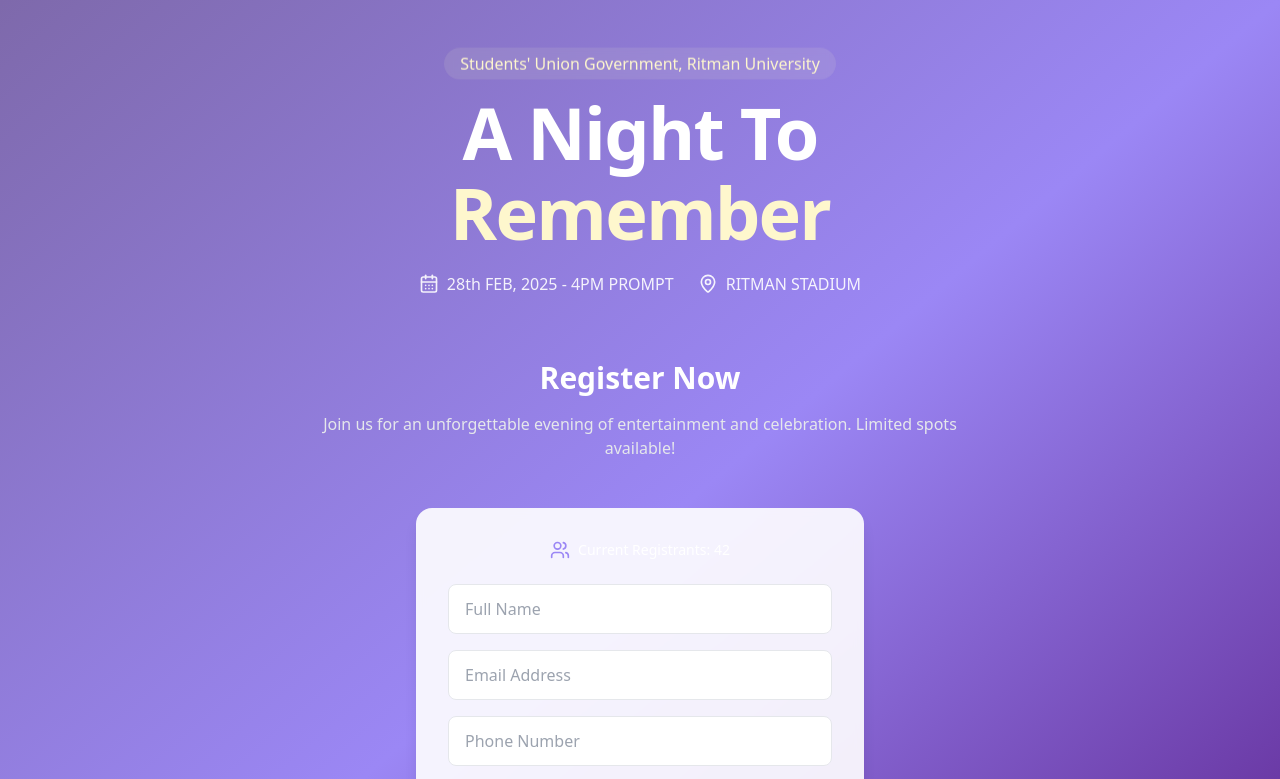
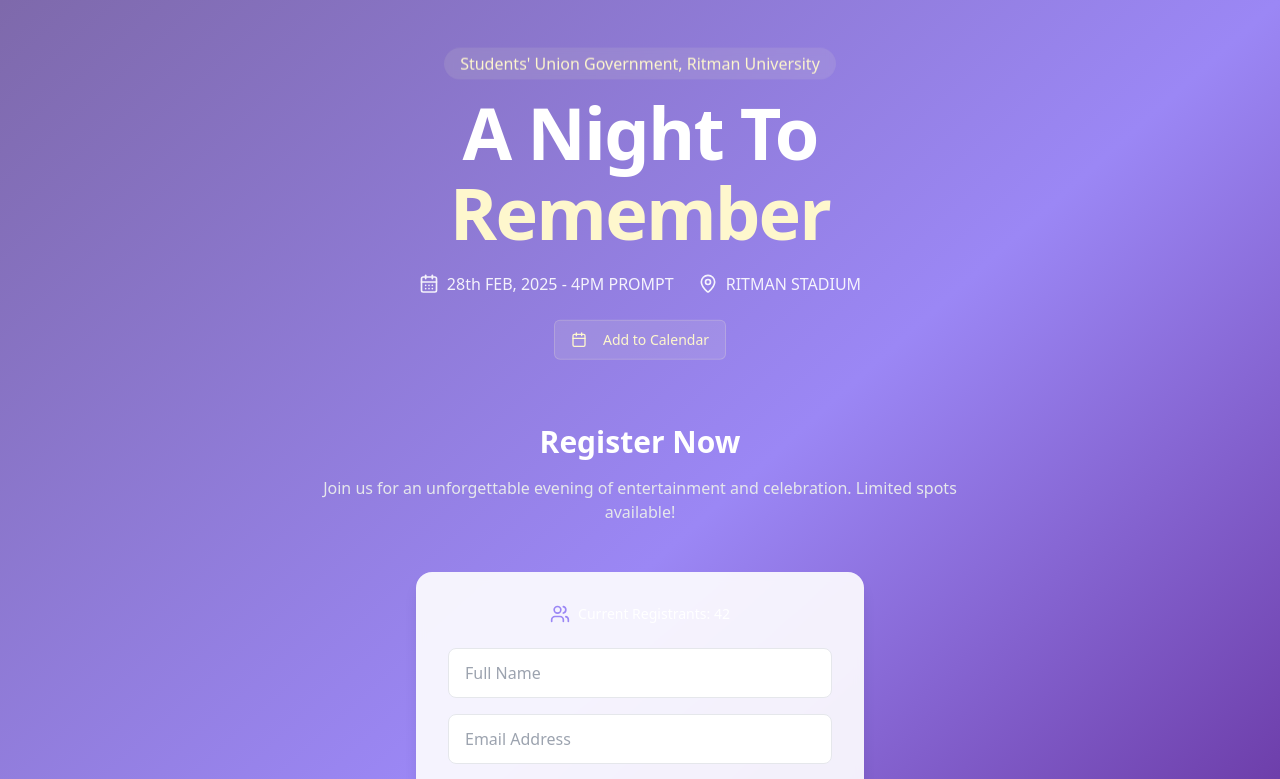
Before and after one commit to Jeffreyxdev/lwevent, a React (Vite) app: page / in a window 1280 px wide. Shown: the top 779 px of the page. Built offline with nearby package versions, Linux system fonts and the light colour scheme.

Commit message:
Add event calendar integration
Adds a calendar integration to allow users to save the event date.

```diff
--- a/package.json
+++ b/package.json
@@ -46,6 +46,7 @@
     "cmdk": "^1.0.0",
     "date-fns": "^3.6.0",
     "embla-carousel-react": "^8.3.0",
+    "ics": "^3.8.1",
     "input-otp": "^1.2.4",
     "lucide-react": "^0.462.0",
     "next-themes": "^0.3.0",
--- /dev/null
+++ b/src/components/AddToCalendar.tsx
@@ -0,0 +1,49 @@
+
+import React from 'react';
+import { Calendar } from 'lucide-react';
+import { createEvents } from 'ics';
+import { Button } from './ui/button';
+
+const AddToCalendar = () => {
+  const handleAddToCalendar = () => {
+    const event = {
+      start: [2025, 2, 28, 16, 0], // February 28, 2025, 4:00 PM
+      end: [2025, 2, 28, 22, 0],   // Assuming 6 hours duration
+      title: 'A Night To Remember - Ritman University',
+      description: 'Join us for an unforgettable evening of entertainment and celebration at Ritman Stadium. In collaboration with BELIEVERS\' LOVEWORLD UNIUYO.',
+      location: 'RITMAN STADIUM',
+      organizer: { name: 'Students\' Union Government, Ritman University' }
+    };
+
+    createEvents([event], (error: Error | undefined, value: string) => {
+      if (error) {
+        console.error(error);
+        return;
+      }
+
+      // Create a Blob from the .ics file content
+      const blob = new Blob([value], { type: 'text/calendar;charset=utf-8' });
+
+      // Create a link element and trigger download
+      const link = document.createElement('a');
+      link.href = window.URL.createObjectURL(blob);
+      link.setAttribute('download', 'a-night-to-remember.ics');
+      document.body.appendChild(link);
+      link.click();
+      document.body.removeChild(link);
+    });
+  };
+
+  return (
+    <Button
+      onClick={handleAddToCalendar}
+      variant="outline"
+      className="bg-event-yellow/10 text-event-yellow hover:bg-event-yellow/20 border-event-yellow/20"
+    >
+      <Calendar className="w-4 h-4 mr-2" />
+      Add to Calendar
+    </Button>
+  );
+};
+
+export default AddToCalendar;
--- a/src/pages/Index.tsx
+++ b/src/pages/Index.tsx
@@ -1,6 +1,7 @@
 
 import RegistrationForm from "@/components/RegistrationForm";
-import { CalendarDays, MapPin, Users } from "lucide-react";
+import AddToCalendar from "@/components/AddToCalendar";
+import { CalendarDays, MapPin } from "lucide-react";
 
 const Index = () => {
   return (
@@ -15,7 +16,7 @@ const Index = () => {
             A Night To
             <span className="block text-event-yellow mt-2">Remember</span>
           </h1>
-          <div className="flex flex-wrap justify-center gap-6 text-sm md:text-base opacity-90">
+          <div className="flex flex-wrap justify-center gap-6 text-sm md:text-base opacity-90 mb-6">
             <div className="flex items-center gap-2">
               <CalendarDays className="w-5 h-5" />
               <span>28th FEB, 2025 - 4PM PROMPT</span>
@@ -25,6 +26,7 @@ const Index = () => {
               <span>RITMAN STADIUM</span>
             </div>
           </div>
+          <AddToCalendar />
         </div>
 
         {/* Registration Section */}
```
Also changed, not shown: 1 other file (tests, documents, lock files or other folders).
